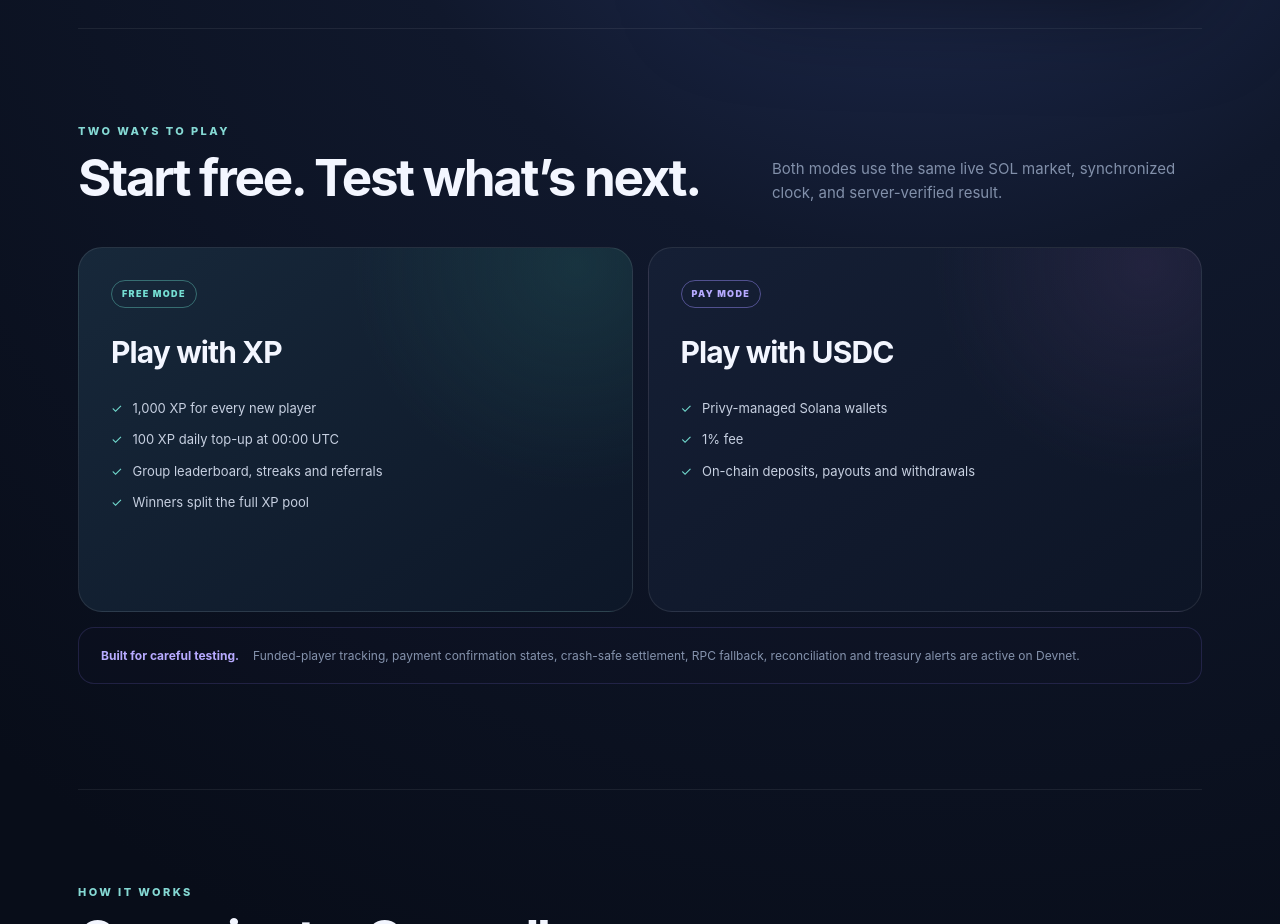
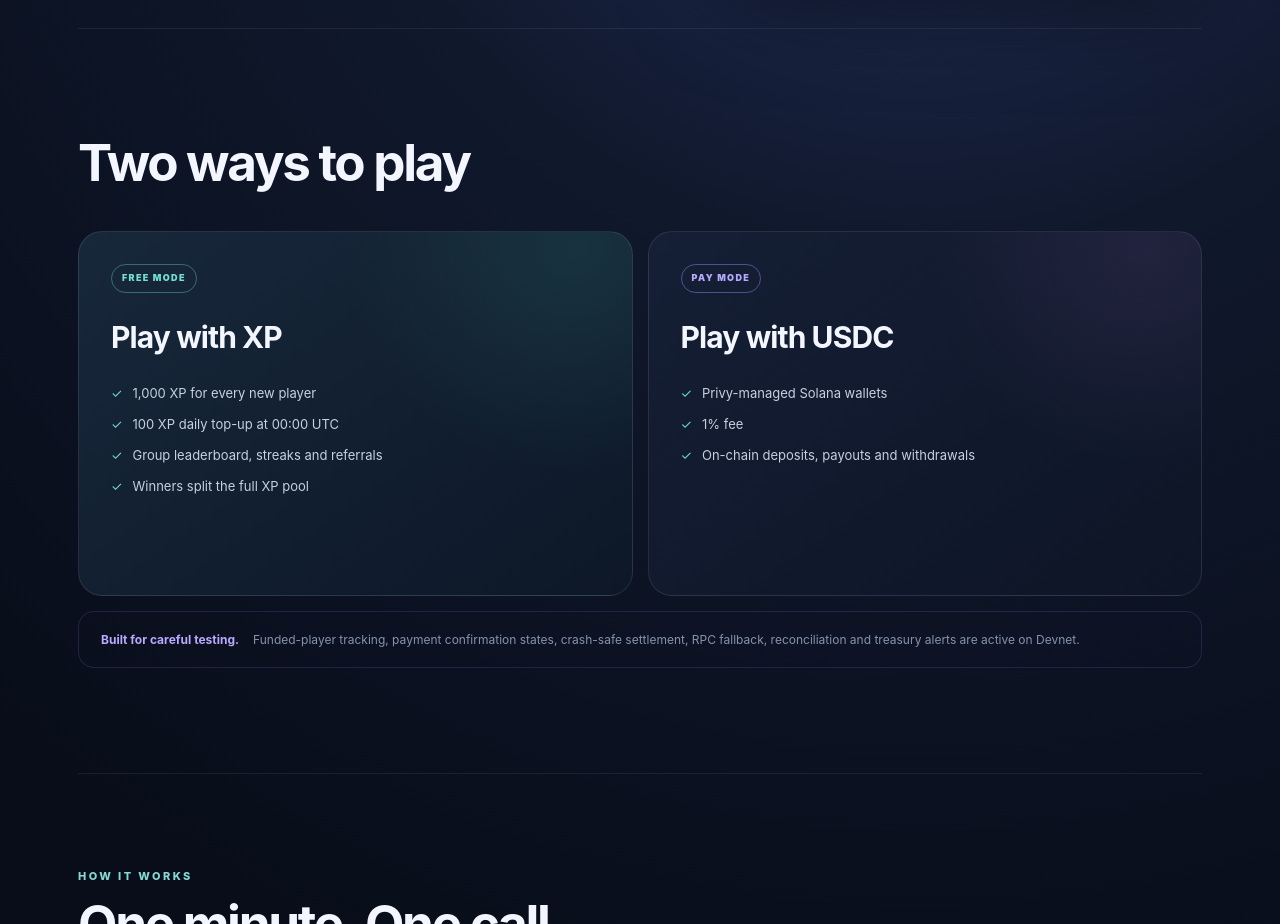
Before and after one commit to tleubayev/kampit, a website: page public/index.html in a window 1280 px wide. Shown: the part 780-1704 px from the top of the page. Drawn offline with Linux system fonts and the light colour scheme; no server answers.

Commit message:
Simplify modes section heading

```diff
--- a/public/index.html
+++ b/public/index.html
@@ -8,7 +8,7 @@
       <div class="heroCopy"><h1>Call the market.<br><span>Beat the group chat.</span></h1><div class="landingActions"><a class="landingPrimary" href="https://t.me/Kampit_robot">PLAY IN TELEGRAM <b>↗</b></a><a class="textLink" href="#modes">EXPLORE MODES ↓</a></div><div class="trustLine"><span>60 sec rounds</span><span>Privy-powered test wallets</span></div></div>
       <div class="gamePreview" aria-label="Kampit game preview"><div class="previewGlow"></div><div class="previewTop"><div class="previewBrand"><img src="/kampit-logo.svg" alt=""><b>QUICK BATTLE</b></div><span>0.90 USDC</span></div><div class="previewMarket"><small>SOLANA · LIVE MARKET</small><strong id="previewPrice">—</strong><em id="previewChange">Connecting to live price…</em><svg viewBox="0 0 360 100" role="img" aria-label="Live SOL price chart"><defs><linearGradient id="chartFill" x1="0" y1="0" x2="0" y2="1"><stop offset="0" stop-color="#72e8c2" stop-opacity=".32"/><stop offset="1" stop-color="#72e8c2" stop-opacity="0"/></linearGradient></defs><path class="chartFill" d=""/><path class="chartLine" d=""/></svg></div><div class="previewSummary"><span>FUNDED <b>6 / 10</b></span><span>POOL <b>0.60 USDC</b></span><span>FEE <b>1%</b></span></div><div class="previewQuestion"><small>WHERE WILL SOL FINISH?</small><div><button>↑ <b>UP</b></button><button>↓ <b>DOWN</b></button></div></div><div class="previewPlayers"><span>6 PLAYERS FUNDED</span><span>00:42</span></div></div>
     </section>
-    <section class="modesSection" id="modes"><div class="sectionIntro"><div><div class="landingEyebrow">TWO WAYS TO PLAY</div><h2>Start free. Test what’s next.</h2></div><p>Both modes use the same live SOL market, synchronized clock, and server-verified result.</p></div><div class="modeGrid"><article class="modeCard featured"><div class="modeTag">FREE MODE</div><h3>Play with XP</h3><ul><li>1,000 XP for every new player</li><li>100 XP daily top-up at 00:00 UTC</li><li>Group leaderboard, streaks and referrals</li><li>Winners split the full XP pool</li></ul></article><article class="modeCard"><div class="modeTag devnet">PAY MODE</div><h3>Play with USDC</h3><ul><li>Privy-managed Solana wallets</li><li>1% fee</li><li>On-chain deposits, payouts and withdrawals</li></ul></article></div><div class="devnetNote"><b>Built for careful testing.</b><span>Funded-player tracking, payment confirmation states, crash-safe settlement, RPC fallback, reconciliation and treasury alerts are active on Devnet.</span></div></section>
+    <section class="modesSection" id="modes"><div class="sectionIntro"><h2>Two ways to play</h2></div><div class="modeGrid"><article class="modeCard featured"><div class="modeTag">FREE MODE</div><h3>Play with XP</h3><ul><li>1,000 XP for every new player</li><li>100 XP daily top-up at 00:00 UTC</li><li>Group leaderboard, streaks and referrals</li><li>Winners split the full XP pool</li></ul></article><article class="modeCard"><div class="modeTag devnet">PAY MODE</div><h3>Play with USDC</h3><ul><li>Privy-managed Solana wallets</li><li>1% fee</li><li>On-chain deposits, payouts and withdrawals</li></ul></article></div><div class="devnetNote"><b>Built for careful testing.</b><span>Funded-player tracking, payment confirmation states, crash-safe settlement, RPC fallback, reconciliation and treasury alerts are active on Devnet.</span></div></section>
     <section class="howSection" id="how"><div class="sectionIntro"><div><div class="landingEyebrow">HOW IT WORKS</div><h2>One minute. One call.<br>Instant bragging rights.</h2></div><p>Join and fund before the lobby closes. Devnet’s 30-second lobby timer starts after two stakes confirm.</p></div><div class="stepGrid"><article><span>01</span><div class="stepIcon">＋</div><h3>Start a battle</h3><p>Add Kampit to your Telegram group, choose free XP or Devnet USDC, and set the stake.</p></article><article><span>02</span><div class="stepIcon">↕</div><h3>Pick a direction</h3><p>Choose UP or DOWN during the first 10 seconds. The prediction then locks.</p></article><article><span>03</span><div class="stepIcon">★</div><h3>Settle the round</h3><p>Correct picks split the pool. If the end price equals the start price, the house takes the pool.</p></article></div></section>
     <section class="landingBanner"><div><div class="landingEyebrow">BUILT FOR THE GROUP CHAT</div><h2>Your next argument settles in 60 seconds.</h2></div><a class="landingPrimary" href="https://t.me/Kampit_robot">START A BATTLE <b>↗</b></a></section>
   </main>
```
